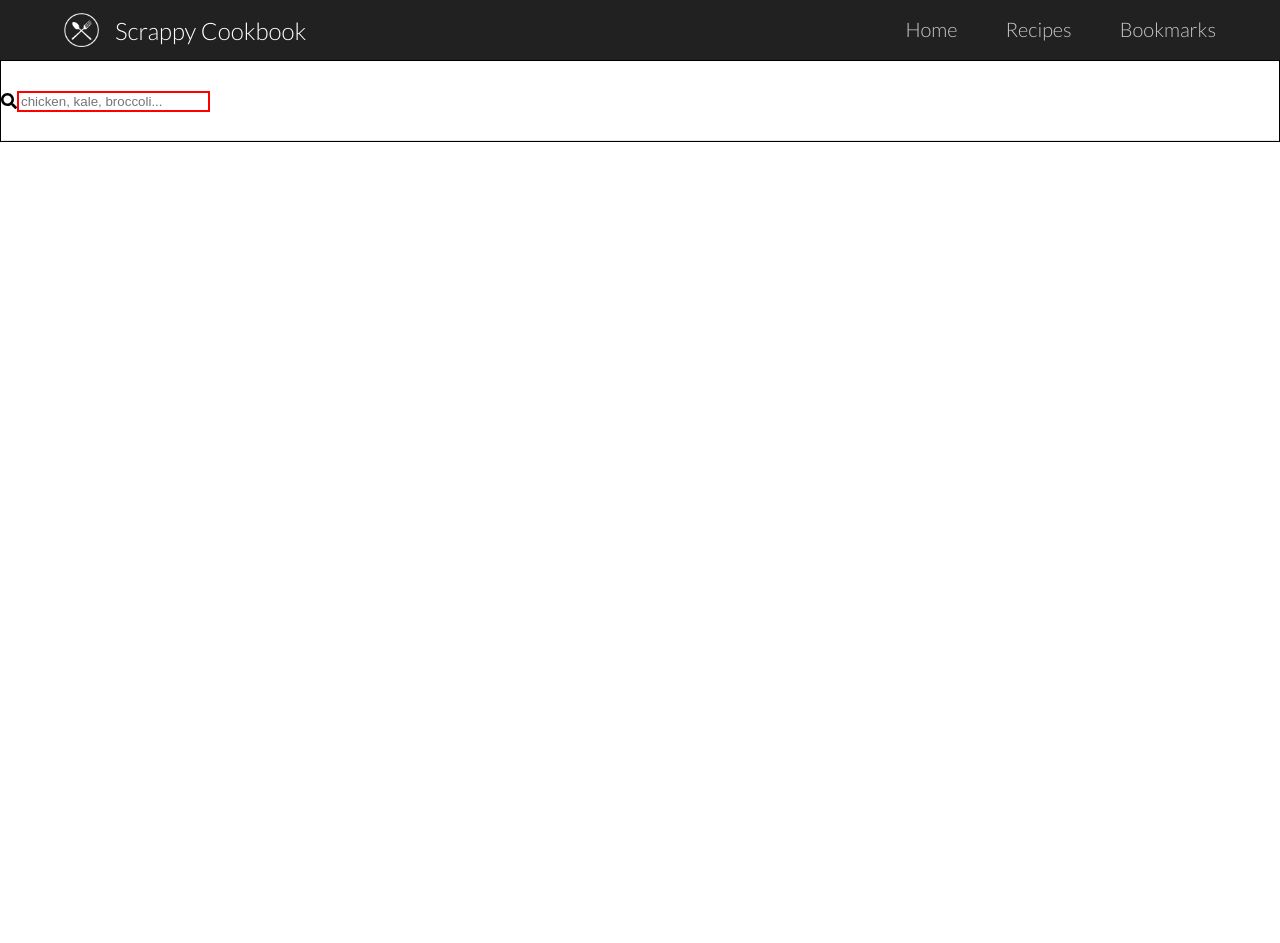
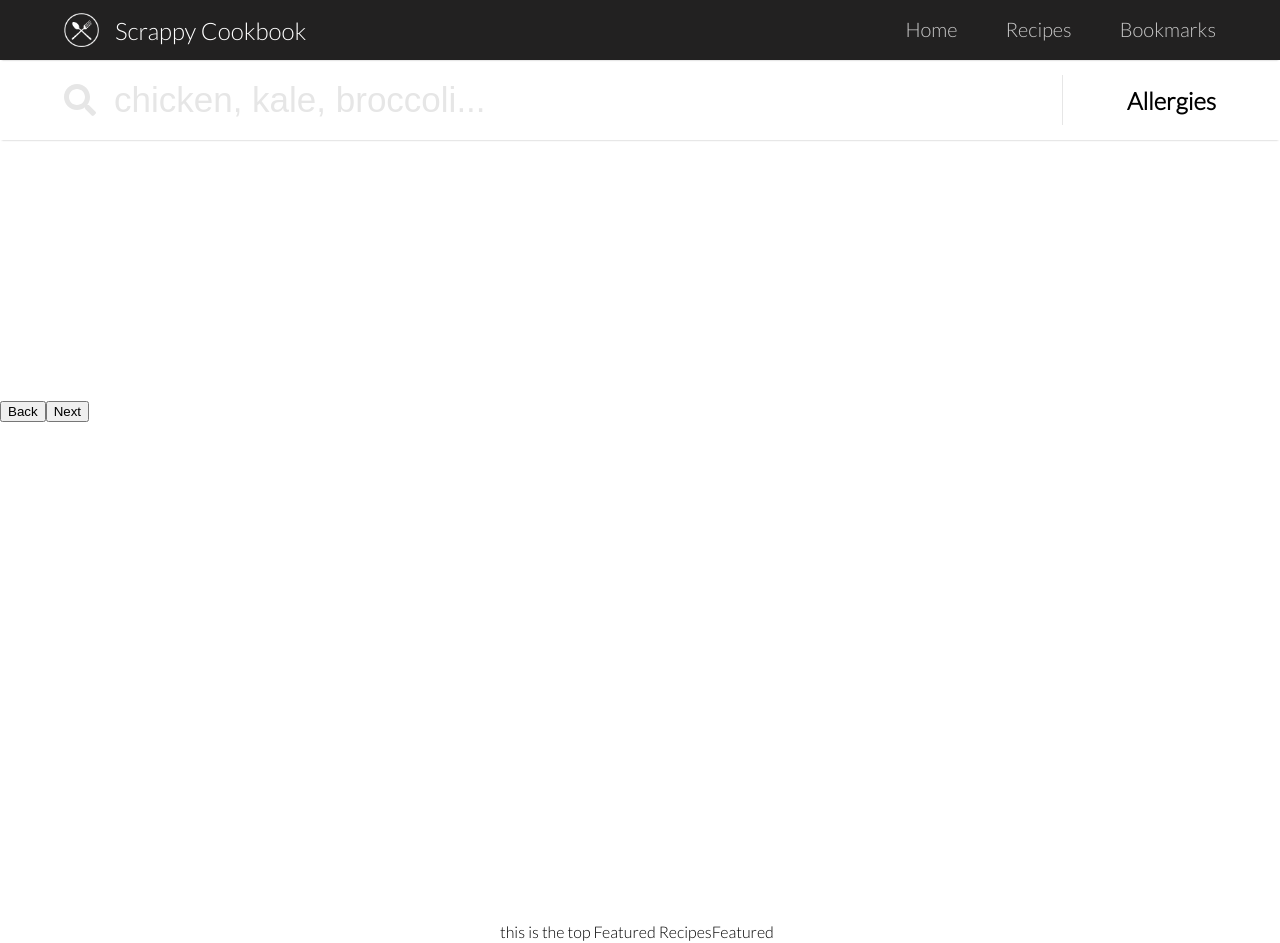
Before and after one commit to rvthai/scrappy-cookbook, a React (Create React App) app: page /recipes in a window 1280 px wide. Shown: the top 943 px of the page. Before the commit the page ends 800 px from the top, so only its background shows below. Built offline with nearby package versions, Linux system fonts and the light colour scheme.

Commit message:
Search bar styling

```diff
--- a/src/components/Featured.js
+++ b/src/components/Featured.js
@@ -2,7 +2,19 @@ import React, { Component } from "react";
 
 class Featured extends Component {
   render() {
-    return <div>Featured Recipes</div>;
+    return (
+      <div style={{ padding: "500px" }}>
+        this is the top Featured RecipesFeatured RecipesFeatured RecipesFeatured
+        RecipesFeatured RecipesFeatured RecipesFeatured RecipesFeatured
+        RecipesFeatured RecipesFeatured RecipesFeatured RecipesFeatured
+        RecipesFeatured RecipesFeatured RecipesFeatured RecipesFeatured
+        RecipesFeatured RecipesFeatured RecipesFeatured RecipesFeatured
+        RecipesFeatured RecipesFeatured RecipesFeatured RecipesFeatured
+        RecipesFeatured RecipesFeatured RecipesFeatured RecipesFeatured
+        RecipesFeatured RecipesFeatured RecipesFeatured RecipesFeatured
+        RecipesFeatured RecipesFeatured RecipesFeatured RecipesFeatured Recipes
+      </div>
+    );
   }
 }
 
--- a/src/components/Search.js
+++ b/src/components/Search.js
@@ -2,6 +2,8 @@ import React, { Component } from "react";
 import { connect } from "react-redux";
 import { Link } from "react-router-dom";
 import "../stylesheets/Search.css";
+import { FontAwesomeIcon } from "@fortawesome/react-fontawesome";
+import { faSearch } from "@fortawesome/free-solid-svg-icons";
 
 // Actions
 import {
@@ -50,26 +52,29 @@ class Search extends Component {
     return (
       <div>
         <Navbar />
+        <div className="search-container">
+          <div className="aaa">
             <SearchBar
-          className="sb"
               query={this.props.query}
               onSearchChange={this.handleSearchChange}
               onSearchSubmit={this.handleSearchSubmit}
             />
-
-        {/* <SearchFilters
+            <div className="vr"></div>
+            <SearchFilters
               filters={this.props.filters}
               onFiltersChange={this.handleFiltersChange}
             />
+          </div>
+        </div>
+        <div className="results-container">
           <button onClick={this.handleBack}>Back</button>
-          <button onClick={this.handleNext}>Next</button> */}
-        <div className="sr">
+          <button onClick={this.handleNext}>Next</button>
           <SearchResults
             from={this.props.pagnition.from}
             to={this.props.pagnition.to}
             recipes={this.props.recipes}
           />
-          {/* <Featured /> */}
+          <Featured />
         </div>
       </div>
     );
--- a/src/components/SearchBar.js
+++ b/src/components/SearchBar.js
@@ -17,10 +17,9 @@ class SearchBar extends Component {
 
   render() {
     return (
-      <div className="search-bar-container">
-        <div className="search-bar-items">
-          <FontAwesomeIcon className="search-bar-icon" icon={faSearch} />
-          <form onSubmit={this.handleSubmit}>
+      <div className="bbb">
+        <FontAwesomeIcon className="search-icon" icon={faSearch} size="2x" />
+        <form className="form" onSubmit={this.handleSubmit}>
           <input
             className="search-bar"
             type="text"
@@ -30,24 +29,6 @@ class SearchBar extends Component {
           />
         </form>
       </div>
-        {/* <div className="form">
-          <form onSubmit={this.handleSubmit}>
-            <FontAwesomeIcon
-              className="search-icon"
-              icon={faSearch}
-              size="3x"
-              light
-            />
-            <input
-              type="text"
-              className="search-bar"
-              value={this.props.query}
-              onChange={this.handleChange}
-              placeholder="chicken, kale, broccoli..."
-            />
-          </form>
-        </div> */}
-      </div>
     );
   }
 }
--- a/src/components/SearchFilters.js
+++ b/src/components/SearchFilters.js
@@ -1,4 +1,5 @@
 import React, { Component } from "react";
+import "../stylesheets/SearchFilters.css";
 
 // Components
 import Checkbox from "./Checkbox";
@@ -23,9 +24,9 @@ class SearchFilters extends Component {
 
   render() {
     return (
-      <div>
+      <div className="ccc">
         <h2>Allergies</h2>
-        <Checkbox
+        {/* <Checkbox
           onChange={this.handleHealth}
           id="peanut-free"
           name="health"
@@ -67,9 +68,9 @@ class SearchFilters extends Component {
           name="health"
           value="alcohol-free"
           label="alcohol-free"
-        />
+        /> */}
 
-        <h2>Diet</h2>
+        {/* <h2>Diet</h2>
         <form onChange={this.handleDiet}>
           <label htmlFor="balanced">balanced</label>
           <input type="radio" id="balanced" name="diet" value="balanced" />
@@ -84,7 +85,7 @@ class SearchFilters extends Component {
             name="diet"
             value="high-protein"
           />
-        </form>
+        </form> */}
       </div>
     );
   }
--- a/src/stylesheets/App.css
+++ b/src/stylesheets/App.css
@@ -16,8 +16,3 @@ body.home {
   width: 100%;
   min-height: 100vh;
 }
-
-p {
-  margin: 0;
-  padding: 0;
-}
--- a/src/stylesheets/Search.css
+++ b/src/stylesheets/Search.css
@@ -1,16 +1,31 @@
-/* .search-container {
+.search-container {
   position: fixed;
+  width: 100%;
+  height: 80px;
   top: 60px;
-  height: 80px;
-  width: 100%;
+  left: 0;
+  margin: auto;
   box-shadow: 0 2px 2px -2px rgba(0, 0, 0, 0.3);
-} */
-
-.sc {
-  display: flex;
-  justify-content: space-between;
 }
 
-.sr {
-  margin-top: 10rem;
+.results-container {
+  margin-top: 400px;
 }
+
+.aaa {
+  /* border: solid 2px orange; */
+  box-sizing: border-box;
+  display: flex;
+  flex-direction: row;
+  /* justify-content: space-evenly; */
+  align-items: center;
+  width: 100%;
+  height: 80px;
+}
+
+.vr {
+  border-left: 1px solid #e6e6e6;
+  height: 50px;
+  margin-left: 4rem;
+  margin-right: 4rem;
+}
--- a/src/stylesheets/SearchBar.css
+++ b/src/stylesheets/SearchBar.css
@@ -1,34 +1,22 @@
-.search-bar-container {
-  /* border: solid 2px red; */
-  position: fixed;
-  top: 60px;
+.bbb {
+  display: flex;
+  align-items: center;
   width: 100%;
-  height: 80px;
-  box-shadow: 0 2px 2px -2px rgba(0, 0, 0, 0.3);
+  margin-left: 4rem;
 }
 
-.search-bar-items {
-  display: flex;
-  height: 80px;
-  align-items: center;
-  border: solid 1px;
-}
-
-.search-bar-icon {
+.form {
+  width: 100%;
+  margin-left: 1rem;
 }
 
 .search-bar {
-  border: solid 2px red;
   width: 100%;
-}
-
-/* .search-bar {
-  width: 100%;
-  outline: 0;
   font-size: 35px;
   border: none;
-  margin-right: 2rem;
-  border: solid 1px blue;
+  outline: 0;
+  color: black;
+  box-sizing: border-box;
 }
 
 .search-bar::placeholder {
@@ -37,5 +25,4 @@
 
 .search-icon {
   color: #e6e6e6;
-  padding-right: 1rem;
-} */
+}
--- /dev/null
+++ b/src/stylesheets/SearchFilters.css
@@ -0,0 +1,4 @@
+.ccc {
+  display: flex;
+  margin-right: 4rem;
+}
```
Lines whose indentation alone changed are shown as unchanged.
